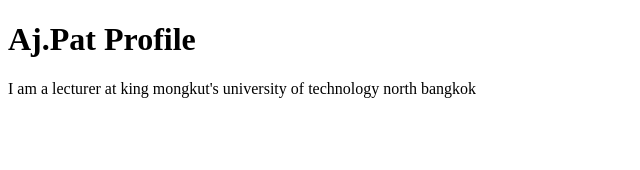
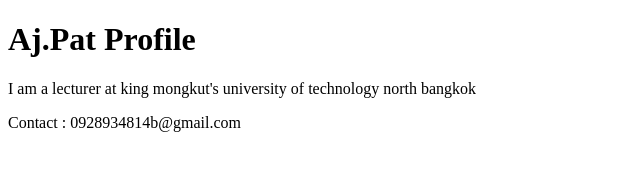
Before and after one commit to ttttontoey/test1, a plain HTML site: page index.html in a window 1280 px wide. Shown: the whole page, without its empty margins (0-640 px from the left). Drawn offline with Linux system fonts and the light colour scheme.

Commit message:
Add contact me
Add contact me

```diff
--- a/index.html
+++ b/index.html
@@ -8,5 +8,6 @@
 <body>
     <h1>Aj.Pat Profile</h1>
     <p>I am a lecturer at king mongkut's university of technology north bangkok </p>
+    <footer>Contact : 0928934814b@gmail.com</footer>
 </body>
 </html>
```
